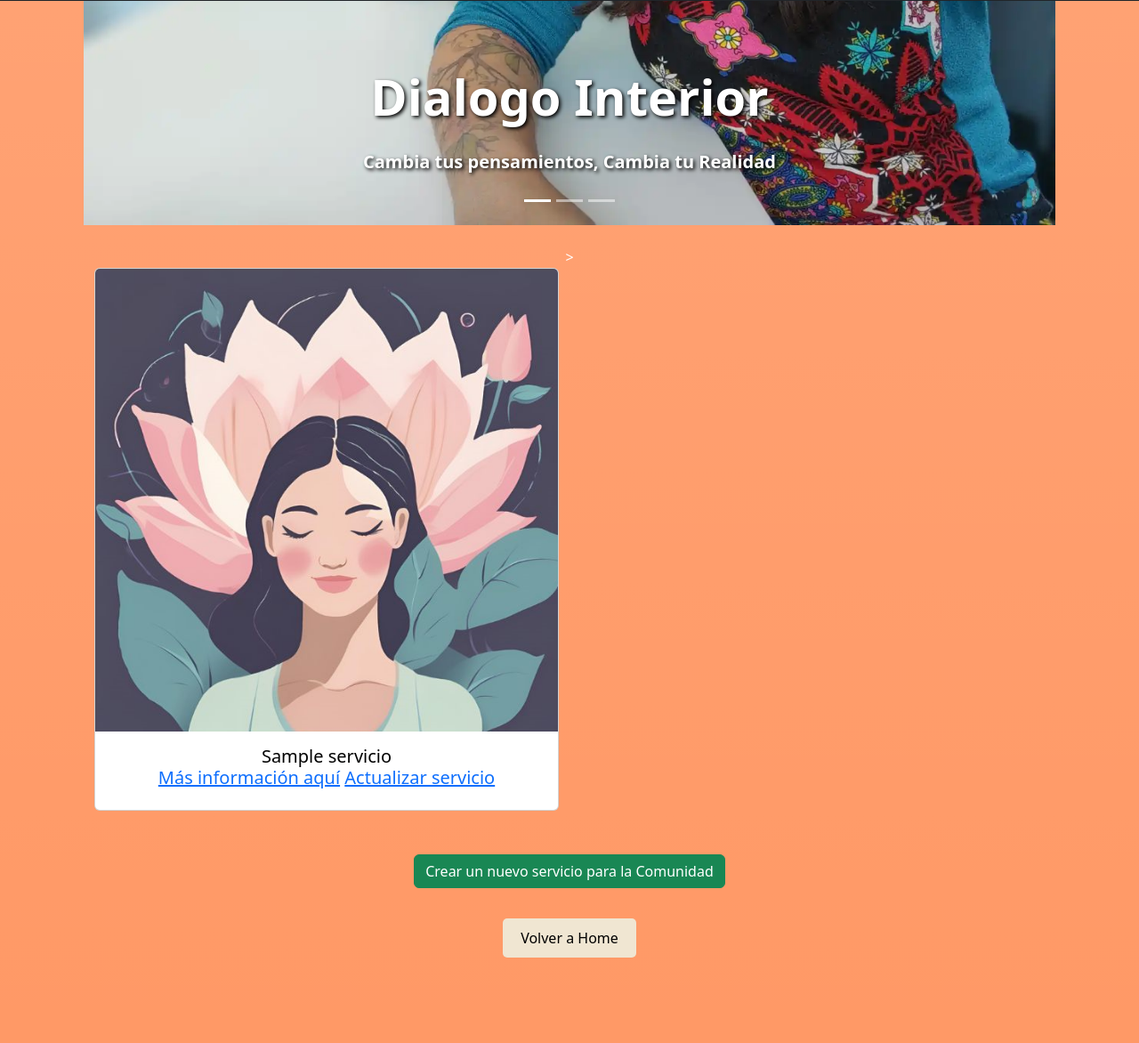
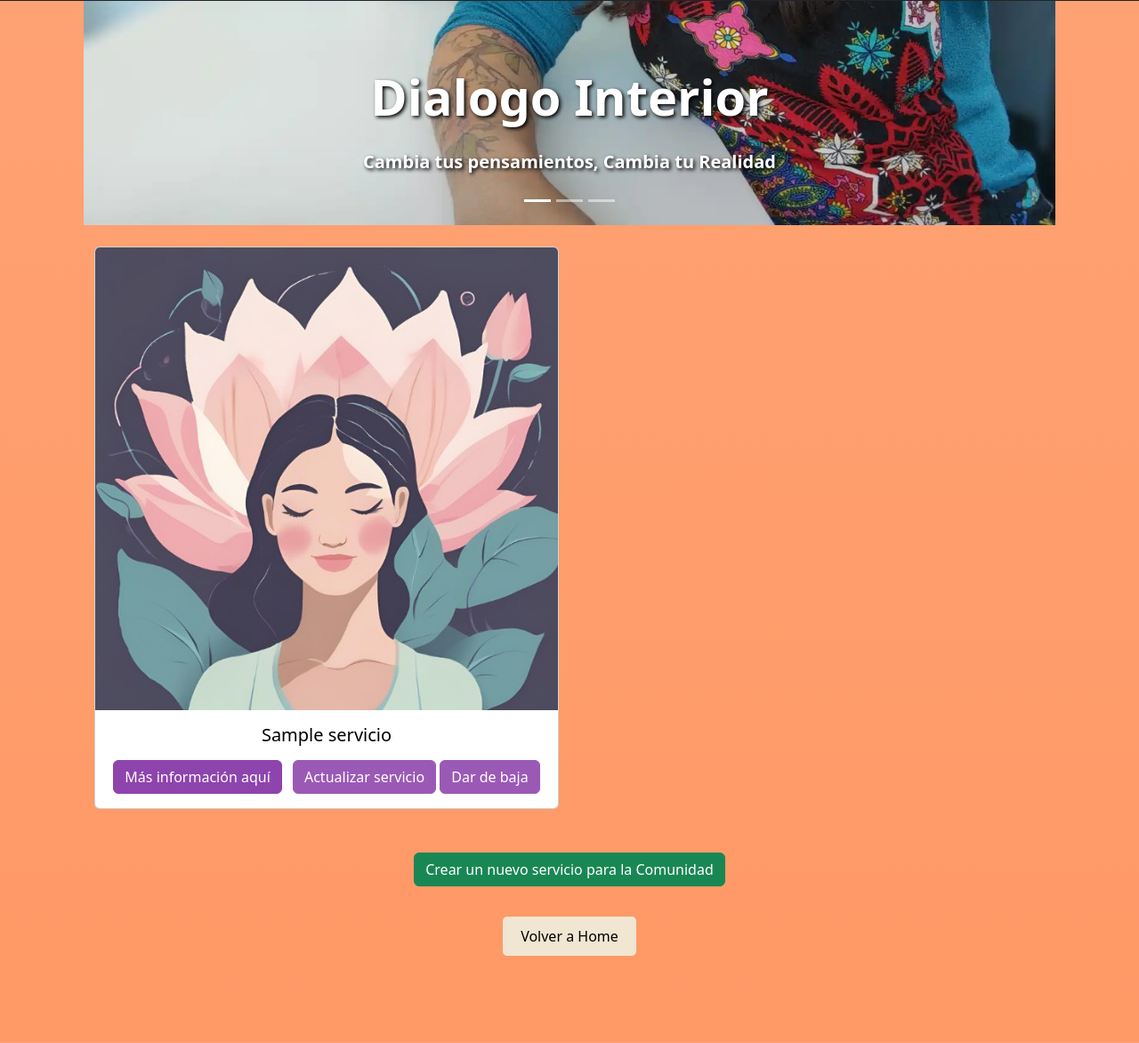
Before and after one commit to Pelosaurio/ProyectoFinal-Bastias, a Django app: template project/servicios/templates/servicios/index.html in a window 1280 px wide. Shown: the part 799-1971 px from the top of the page at 89% size. After the commit the page ends 1873 px from the top, so only its background shows below. Run offline with Django 5.2, Linux system fonts and the light colour scheme; the template is opened without the code that fills it: most values are stand-ins (such as "Sample title", 1, 10 or a date in 2020); some libraries are stand-ins or nearby versions.

Commit message:
add: borrar servicio

```diff
--- a/project/servicios/templates/servicios/crearservicio.html
+++ b/project/servicios/templates/servicios/crearservicio.html
@@ -30,7 +30,7 @@
         </div>
     </div>
     <div>
-        <button style="margin-top: 10px; background-color: #f0e6d2; border: none; padding: 10px 20px; border-radius: 5px;">
+        <button style="margin-top: 20px; background-color: #f0e6d2; border: none; padding: 10px 20px; border-radius: 5px;">
             <a href="{% url 'servicios:home' %}" style="text-decoration: none; color: black;">Volver a Servicios</a>
         </button>
     </div>
--- a/project/servicios/templates/servicios/index.html
+++ b/project/servicios/templates/servicios/index.html
@@ -68,18 +68,25 @@
       </button>
     </div>
   </div>
-  <div class="container mt-4">>
+  <div class="container mt-4">
     <div class="row">
         {% for servicio in servicios %}
         <div class="col-md-6 mb-4">
             <div class="card">
                 <img src="{% static 'core/img/servicios1.webp' %}" class="card-img-top" alt="Imagen del servicio">
                 <div class="card-body">
-                    <h5 class="card-title text-center" style="color: black;">{{ servicio.nombre }}
-                    <br>
-                      <a href="{% url 'servicios:servicios_detalle' servicio.id %}">Más información aquí</a>
-                      <a href="{% url 'servicios:servicios_actualizar' servicio.id %}">Actualizar servicio</a>
-                    </h5>
+                    <h5 class="card-title text-center" style="color: black;">{{ servicio.nombre }}</h5>
+                    <div class="text-center mt-3">
+                        <a href="{% url 'servicios:servicios_detalle' servicio.id %}" class="btn btn-primary me-2" style="background-color: #8e44ad; border-color: #8e44ad; color: #fff;">
+                            Más información aquí
+                        </a>
+                        <a href="{% url 'servicios:servicios_actualizar' servicio.id %}" class="btn btn-warning" style="background-color: #9b59b6; border-color: #9b59b6; color: #fff;">
+                            Actualizar servicio
+                        </a>
+                        <a href="{% url 'servicios:servicios_borrar' servicio.id %}" class="btn btn-warning" style="background-color: #9b59b6; border-color: #9b59b6; color: #fff;">
+                          Dar de baja
+                      </a>
+                    </div>
                 </div>
             </div>
         </div>
--- a/project/servicios/urls.py
+++ b/project/servicios/urls.py
@@ -7,5 +7,6 @@ urlpatterns = [
     path('', views.home, name="home"),
     path('crearservicio/', views.servicios_crear, name="servicios_crear"),
     path('detalleservicio/<int:pk>', views.servicios_detalle, name="servicios_detalle"),
-    path('actualizarservicio/<int:pk>', views.servicios_actualizar, name="servicios_actualizar")
+    path('actualizarservicio/<int:pk>', views.servicios_actualizar, name="servicios_actualizar"),
+    path('borrarservicio/<int:pk>', views.servicios_borrar, name="servicios_borrar")
     ]
```
Also changed, not shown: project/servicios/templates/servicios/borrarservicio.html (added, +22 -0 lines), project/servicios/templates/servicios/detalleservicio.html (+5 -6 lines), project/servicios/views.py (+7 -0 lines), project/db.sqlite3.
